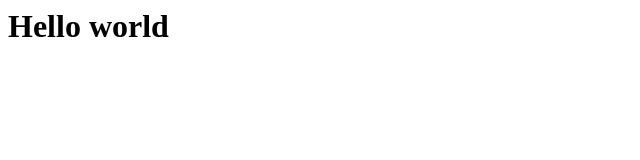
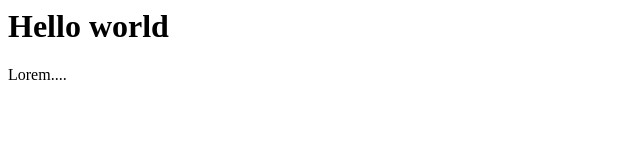
Before and after one commit to Arisara2542/Arisara2542.github.io, a plain HTML site: page index.html in a window 1280 px wide. Shown: the full height of the page, 0-640 px from the left. Drawn offline with Linux system fonts and the light colour scheme.

Commit message:
Update index.html
Add tag p

```diff
--- a/index.html
+++ b/index.html
@@ -1 +1,2 @@
 <h1>Hello world</h1>
+<p> Lorem....</p>
```
